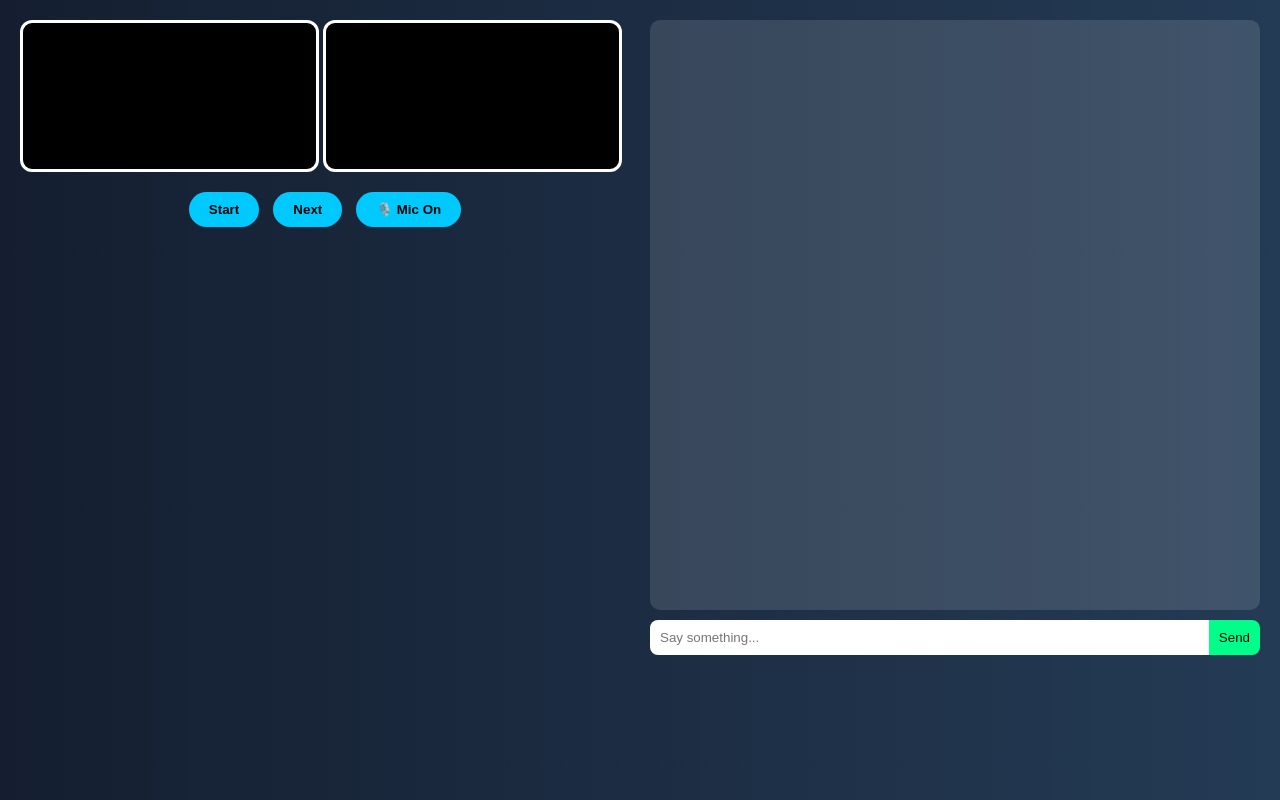
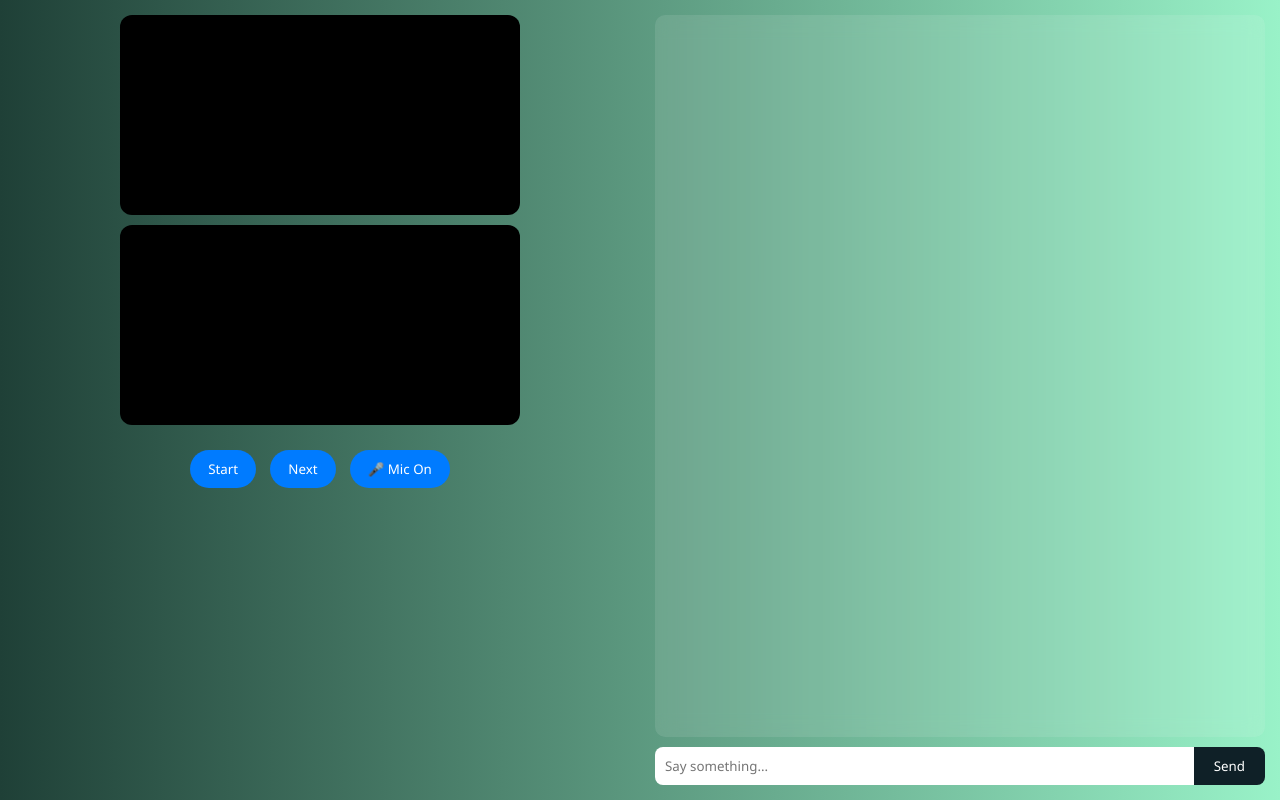
Before and after one commit to Alert9820/Omegle, a website: page public/index.html in a window 1280 px wide. Drawn offline with nearby package versions, Linux system fonts and the light colour scheme; no server answers.

Commit message:
Update index.html

```diff
--- a/public/index.html
+++ b/public/index.html
@@ -3,116 +3,100 @@
 <head>
   <meta charset="UTF-8" />
   <meta name="viewport" content="width=device-width, initial-scale=1.0"/>
-  <title>Omegle Clone</title>
+  <title>Omegle Clone - Sunny</title>
   <style>
-    body {
-      margin: 0;
-      font-family: 'Segoe UI', sans-serif;
-      background: linear-gradient(to right, #141e30, #243b55);
-      color: #fff;
-      display: flex;
-      flex-direction: column;
-      height: 100vh;
-    }
+    * { margin: 0; padding: 0; box-sizing: border-box; font-family: 'Segoe UI', sans-serif; }
+    body { display: flex; flex-direction: column; height: 100vh; background: linear-gradient(to right, #1f4037, #99f2c8); }
 
     .main {
       display: flex;
       flex: 1;
       flex-direction: row;
-      padding: 10px;
+      overflow: hidden;
     }
 
-    .videos, .chat {
+    .video-area, .chat-area {
       flex: 1;
-      padding: 10px;
+      padding: 15px;
+      display: flex;
+      flex-direction: column;
+      align-items: center;
     }
 
-    .videos video {
-      width: 48%;
-      max-width: 100%;
-      border: 3px solid white;
+    video {
+      width: 90%;
+      max-width: 400px;
       border-radius: 12px;
-      background: black;
+      margin-bottom: 10px;
+      background: #000;
     }
 
     .controls {
-      margin: 10px 0;
-      text-align: center;
+      margin: 10px;
     }
 
     .controls button {
       margin: 5px;
-      padding: 10px 20px;
+      padding: 10px 18px;
+      border-radius: 20px;
       border: none;
-      border-radius: 20px;
-      background: #00c9ff;
-      color: #000;
-      font-weight: bold;
+      background: #007bff;
+      color: white;
       cursor: pointer;
     }
 
-    .chat-box {
-      background: #ffffff20;
+    #messages {
+      flex: 1;
+      width: 100%;
+      background: rgba(255, 255, 255, 0.1);
+      backdrop-filter: blur(10px);
+      color: white;
       border-radius: 10px;
-      height: 75%;
+      padding: 10px;
       overflow-y: auto;
-      padding: 10px;
       margin-bottom: 10px;
     }
 
-    .chat-box div {
-      margin: 5px 0;
+    #message-input {
+      display: flex;
+      width: 100%;
     }
 
-    .input-box {
-      display: flex;
+    #msgBox {
+      flex: 1;
+      padding: 10px;
+      border: none;
+      border-radius: 8px 0 0 8px;
     }
 
-    .input-box input {
-      flex: 1;
-      padding: 10px;
-      border-radius: 8px 0 0 8px;
+    #sendBtn {
+      padding: 10px 20px;
       border: none;
-      outline: none;
-    }
-
-    .input-box button {
-      padding: 10px;
-      border: none;
-      background: #00ff88;
-      color: #000;
+      background-color: #0f2027;
+      color: white;
       border-radius: 0 8px 8px 0;
       cursor: pointer;
     }
 
     @media (max-width: 768px) {
-      .main {
-        flex-direction: column;
-      }
-      .videos video {
-        width: 100%;
-        margin-bottom: 10px;
-      }
+      .main { flex-direction: column; }
     }
   </style>
 </head>
 <body>
-
   <div class="main">
-  <div class="videos">
+    <div class="video-area">
       <video id="localVideo" autoplay muted playsinline></video>
       <video id="remoteVideo" autoplay playsinline></video>
-
       <div class="controls">
         <button id="startBtn">Start</button>
         <button id="nextBtn">Next</button>
-      <button id="micBtn">🎙️ Mic On</button>
+        <button id="micBtn">🎤 Mic On</button>
       </div>
     </div>
-
-  <div class="chat">
-    <div class="chat-box" id="messages"></div>
-    <div class="input-box">
+    <div class="chat-area">
+      <div id="messages"></div>
+      <div id="message-input">
         <input type="text" id="msgBox" placeholder="Say something..." />
         <button id="sendBtn">Send</button>
       </div>
@@ -123,8 +107,8 @@
   <script>
     const socket = io();
     let localStream, peerConnection;
+    const config = { iceServers: [{ urls: 'stun:stun.l.google.com:19302' }] };
     let isMicOn = true;
-  const config = { iceServers: [{ urls: 'stun:stun.l.google.com:19302' }] };
 
     const localVideo = document.getElementById('localVideo');
     const remoteVideo = document.getElementById('remoteVideo');
@@ -136,50 +120,46 @@
     const messages = document.getElementById('messages');
 
     startBtn.onclick = async () => {
+      if (!localStream) {
         localStream = await navigator.mediaDevices.getUserMedia({ video: true, audio: true });
         localVideo.srcObject = localStream;
+      }
       socket.emit('ready');
     };
 
     nextBtn.onclick = () => {
       socket.emit('next');
-    if (peerConnection) peerConnection.close();
-    remoteVideo.srcObject = null;
-    messages.innerHTML = '';
+      cleanup();
     };
 
     micBtn.onclick = () => {
       if (!localStream) return;
       isMicOn = !isMicOn;
-    localStream.getAudioTracks().forEach(t => t.enabled = isMicOn);
-    micBtn.textContent = isMicOn ? '🎙️ Mic On' : '🔇 Mic Off';
+      localStream.getAudioTracks()[0].enabled = isMicOn;
+      micBtn.textContent = isMicOn ? '🎤 Mic On' : '🔇 Mic Off';
     };
 
     sendBtn.onclick = () => {
       const msg = msgBox.value.trim();
       if (msg) {
         socket.emit('message', msg);
-      messages.innerHTML += `<div><b>You:</b> ${msg}</div>`;
+        appendMsg('You', msg);
         msgBox.value = '';
-      messages.scrollTop = messages.scrollHeight;
       }
     };
 
-  socket.on('message', msg => {
-    messages.innerHTML += `<div><b>Stranger:</b> ${msg}</div>`;
-    messages.scrollTop = messages.scrollHeight;
-  });
+    socket.on('message', msg => appendMsg('Stranger', msg));
 
     socket.on('startCall', async () => {
-    peerConnection = createPeer();
+      peerConnection = createPeerConnection();
       localStream.getTracks().forEach(track => peerConnection.addTrack(track, localStream));
       const offer = await peerConnection.createOffer();
       await peerConnection.setLocalDescription(offer);
       socket.emit('offer', offer);
     });
 
-  socket.on('offer', async (offer) => {
-    peerConnection = createPeer();
+    socket.on('offer', async offer => {
+      peerConnection = createPeerConnection();
       localStream.getTracks().forEach(track => peerConnection.addTrack(track, localStream));
       await peerConnection.setRemoteDescription(new RTCSessionDescription(offer));
       const answer = await peerConnection.createAnswer();
@@ -187,20 +167,31 @@
       socket.emit('answer', answer);
     });
 
-  socket.on('answer', answer => {
-    peerConnection.setRemoteDescription(new RTCSessionDescription(answer));
+    socket.on('answer', async answer => {
+      await peerConnection.setRemoteDescription(new RTCSessionDescription(answer));
     });
 
     socket.on('candidate', candidate => {
       peerConnection.addIceCandidate(new RTCIceCandidate(candidate));
     });
 
-  socket.on('disconnect', () => {
-    if (peerConnection) peerConnection.close();
-    remoteVideo.srcObject = null;
+    socket.on('partner-disconnected', () => {
+      cleanup();
     });
 
-  function createPeer() {
+    function appendMsg(sender, msg) {
+      messages.innerHTML += `<div><b>${sender}:</b> ${msg}</div>`;
+      messages.scrollTop = messages.scrollHeight;
+    }
+
+    function cleanup() {
+      if (peerConnection) peerConnection.close();
+      peerConnection = null;
+      remoteVideo.srcObject = null;
+      messages.innerHTML = '';
+    }
+
+    function createPeerConnection() {
       const pc = new RTCPeerConnection(config);
       pc.onicecandidate = (e) => {
         if (e.candidate) socket.emit('candidate', e.candidate);
```
Lines whose indentation alone changed are shown as unchanged.
